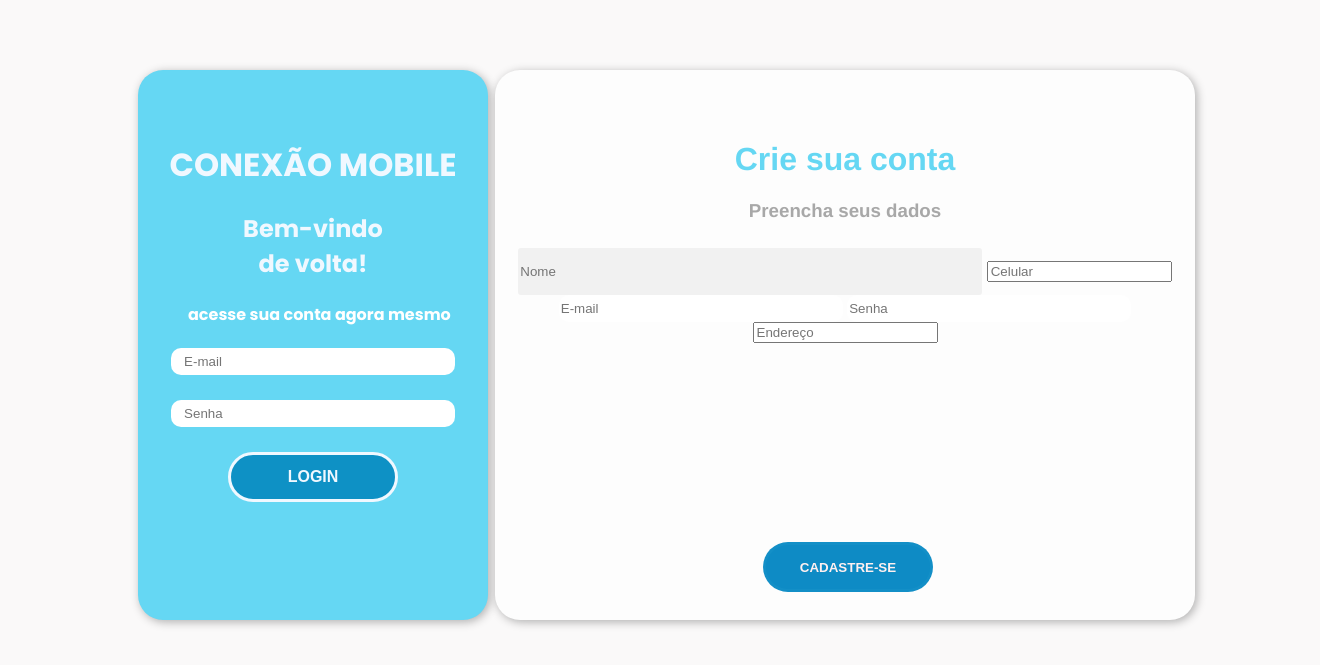
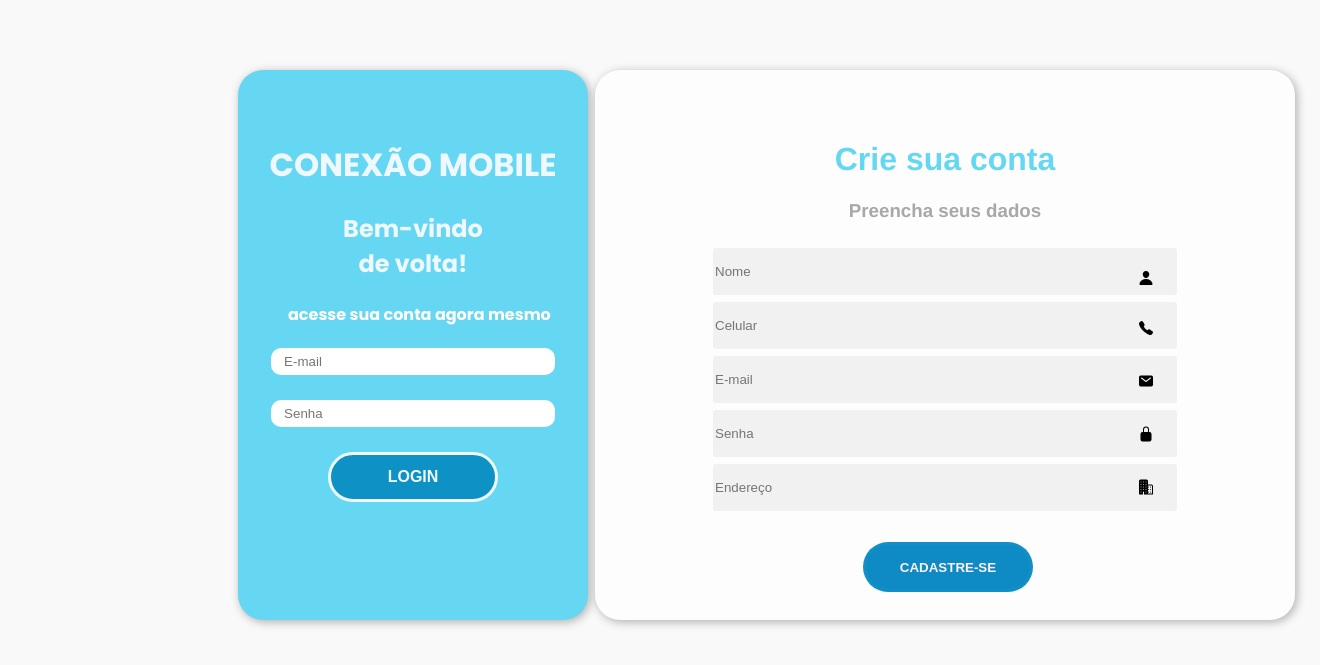
Before and after one commit to 1000brunoSiq/Projeto_Conexao_Mobile, a PHP site: page /index.html in a window 1320 px wide. Shown: the top 665 px of the page. Run offline with PHP 8.4, Linux system fonts and the light colour scheme; some web fonts are replaced.

Commit message:
Login e Cadastro
Login e Cadastro

```diff
--- a/Front-end/index.html
+++ b/Front-end/index.html
@@ -17,33 +17,61 @@
 
         <h4 id="h4">acesse sua conta  agora mesmo</h3>
 
-        <input type="email" placeholder="   E-mail"  name="email" id="email">
+        <input type="email" placeholder="   E-mail" id="email">
 
         <br> <br>
-        <input type="password" placeholder="   Senha" name="senha"  id="senha">
+        <input type="password" placeholder="   Senha" id="senha">
         <br> <br>
 
         <button class="meu-botao">LOGIN</button>
 
 
-        <button class ="meu-botao-2">CADASTRE-SE</button>
+        <button class="meu-botao-2">CADASTRE-SE</button>
 
     </div>
         <div class="painel-2">
 
             <h1>Crie sua conta</h1>
             <h3 id="titulo">Preencha seus dados</h3>
-          <input type="text" placeholder="Nome" name="nome" id="nome">
-          <input type="text" placeholder="Celular" name="celular" id="celular">
-          <input type="email" placeholder="E-mail" name="email" id="email">
-          <input type="password" placeholder="Senha" name="senha"  id="senha">
-          <input type="text" placeholder="Endereço" name="endereço"  id="endereço">
+          <input type="text" placeholder="Nome" id="nome">
+          <input type="text" placeholder="Celular" id="nome">
+          <input type="email" placeholder="E-mail" id="nome">
+          <input type="password" placeholder="Senha" id="nome">
+          <input type="text" placeholder="Endereço" id="nome">
 
         </div>
 
        </div>
        <div>
     </div>
+<div id="icon">
+    <ion-icon name="person"></ion-icon>
+
+
+
+</div>
+<div id="icon-2">
+<ion-icon name="call"></ion-icon>
+</div>
+
+<div id="icon-3">
+<ion-icon name="mail"></ion-icon>
+</div>
+
+<div id="icon-4">
+<ion-icon name="lock-closed"></ion-icon>
+</div>
+
+<div id="icon-5">
+    <ion-icon name="business"></ion-icon>
+    </div>
+
+
+
+
+
+<script type="module" src="https://unpkg.com/ionicons@7.1.0/dist/ionicons/ionicons.esm.js"></script>
+<script nomodule src="https://unpkg.com/ionicons@7.1.0/dist/ionicons/ionicons.js"></script>
 
 
 </body>
--- a/Front-end/style.css
+++ b/Front-end/style.css
@@ -11,7 +11,7 @@ body{
 }
 .painel{
     margin: auto;
-    margin-left: 130px;
+    margin-left: 230px;
     margin-top: 70px;
     background-color: rgb(101, 215, 243);
     width: 350px;
@@ -37,7 +37,7 @@ h4{
    }
 .painel-2{
     margin: auto;
-    margin-left: 487px;
+    margin-left: 587px;
     margin-top: -550px;
     background-color: rgb(253, 253, 253);
     width: 700px;
@@ -118,3 +118,55 @@ border-radius: 3px;
      margin-top: 40px;
      font-weight: bolder;
 }
+
+#icon{
+    color: black;
+    height: 170px;
+    height: 170px;
+    margin-left: 1130px;
+    margin-top: -352px;
+
+
+
+}
+#icon-2{
+    color: black;
+    height: 170px;
+    height: 170px;
+    margin-left: 1130px;
+    margin-top: -120px;
+
+
+
+}
+
+#icon-3{
+    color: black;
+    height: 170px;
+    height: 170px;
+    margin-left: 1130px;
+    margin-top: -117px;
+
+
+
+}
+#icon-4{
+    color: black;
+    height: 170px;
+    height: 170px;
+    margin-left: 1130px;
+    margin-top: -117px;
+
+
+
+}
+#icon-5{
+    color: black;
+    height: 170px;
+    height: 170px;
+    margin-left: 1130px;
+    margin-top: -117px;
+
+
+
+}
```
